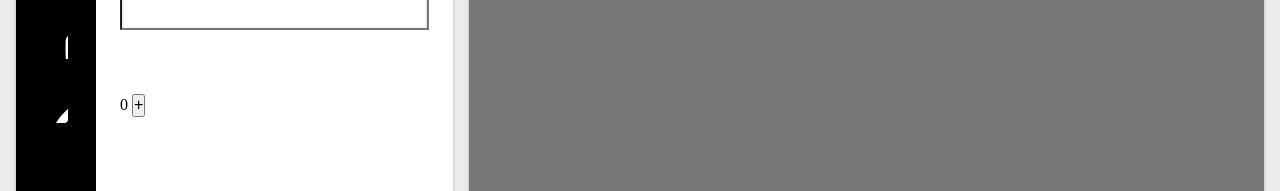
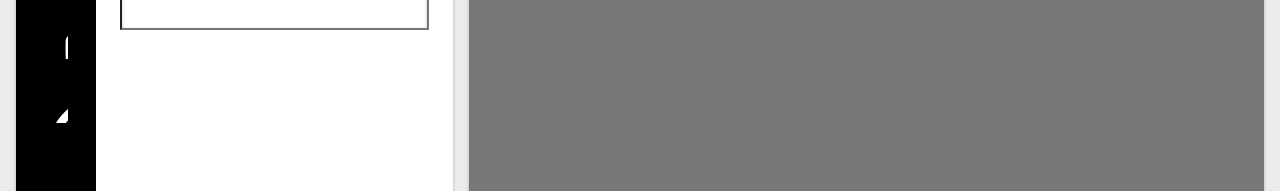
Before and after one commit to Honohonoho/Vue.js-resumer, a Vue app: page / in a window 1280 px wide. Shown: the part 329-520 px from the top of the page. Built offline with nearby package versions, Linux system fonts and the light colour scheme.

Commit message:
删除测试代码

```diff
--- a/src/components/ResumeEditor.vue
+++ b/src/components/ResumeEditor.vue
@@ -28,10 +28,6 @@
           <input type="text" v-model="resume[item.field][key]">
         </div>
       </li>
-      <li>
-        {{count}}
-        <button @click="add">+</button>
-      </li>
     </ol>
   </div>
 </template>
@@ -41,9 +37,6 @@ export default {
   name: 'ResumeEditor',
 
   computed: {
-    count(){
-      return this.$store.state.count
-    },
     selected: {
       get(){
         return this.$store.state.selected
@@ -57,9 +50,6 @@ export default {
     }
   },
   methods: {
-    add(){
-      this.$store.commit('increment')
-    }
   }
 }
 </script>
--- a/src/store/index.js
+++ b/src/store/index.js
@@ -4,7 +4,6 @@ import Vue from 'vue'
 Vue.use(Vuex)
 export default new Vuex.Store({
     state: {
-      count: 0,
       selected: 'profile',
       resume: {
         config: [
@@ -43,9 +42,6 @@ export default new Vuex.Store({
       }
     },
     mutations: {
-        increment (state) {
-            state.count++
-        },
         switchTab(state,payload){
           state.selected = payload
         }
```
